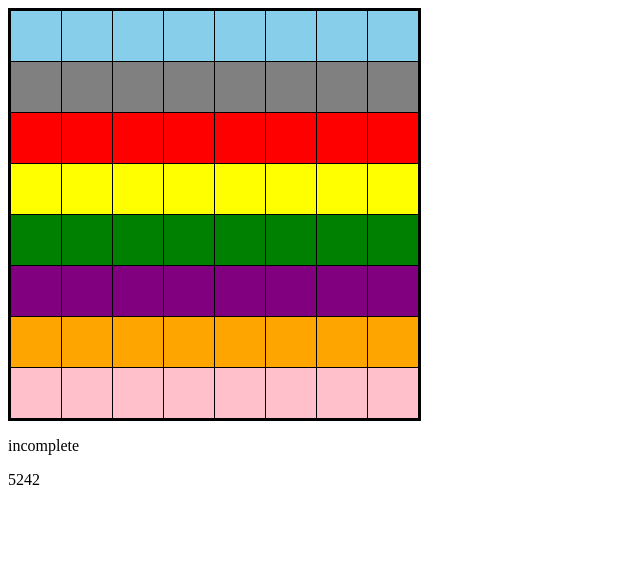
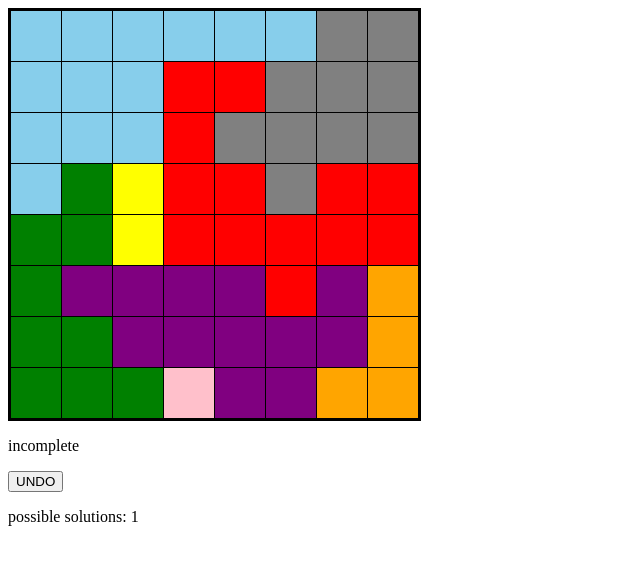
Before and after one commit to benWu26/queens, a React (Vite) app: page / in a window 1280 px wide. Shown: the top 564 px of the page, without its empty margins (0-640 px from the left). Built offline with nearby package versions, Linux system fonts and the light colour scheme.

Commit message:
added stack functionality for preparation for the undo button

```diff
--- a/src/Board.tsx
+++ b/src/Board.tsx
@@ -60,6 +60,12 @@ function Board(props: boardPropType) {
                 }
             </div>
             <p>{validateSolution(board) ? "complete" : "incomplete"}</p>
+
+            {/* The Undo button */}
+            {/* <button onClick={onUndo} disabled={!canUndo}>   */}
+            <button>
+                UNDO
+            </button>
         </>
     )
 }
--- a/src/BoardLogic.ts
+++ b/src/BoardLogic.ts
@@ -12,6 +12,23 @@ const playerStatusTransitions: Record<playerStatusType, playerStatusType> = {
     "star": "valid"
 }
 
+
+//create an array of tuples of [row, column, valid/invalid]
+interface event {//each event is a row, column, and validity
+    xCoord: number;
+    yCoord: number;
+    validity: string;
+}
+type eventgroup = event[];  //for when a group of events happen in dragging(at least one event is needed)
+
+
+type eventstack = eventgroup[]; //creates a stack of event groups
+
+let eventStack: eventstack = []; //craete an empty stack to keep track of all event groups. THIS WILL BE WHAT THE UNDO BUTTON LOOKS AT.
+
+
+
+
 /**
  * Given a board, and the coordinates of a cell that a player is clicking on, this function will
  * return a Set of all cells in the board that are either in the same row, column, or color group
@@ -21,7 +38,7 @@ const playerStatusTransitions: Record<playerStatusType, playerStatusType> = {
  * @param {boardType} board
  * @returns {Set<cellType>}
  */
-const getInvalidCells = (rowIndex: number, columnIndex: number, board: boardType) => {
+const getInvalidCells = (rowIndex: number, columnIndex: number, board: boardType) => { //dots coming from queens
     const invalidCells = new Set<cellType>();
     board.forEach((row, ridx) => {
         row.forEach((cell, cidx) => {
@@ -114,6 +131,7 @@ const invalidateCellOnDrag = (rowIndex: number, columnIndex: number, board: boar
     }
 }
 
+
 /**
  * Given a board, and the coordinates of a cell that a player is clicking on, this function will
  * update the board based on the rules of the game. If the cell is currently valid, it will be
@@ -125,12 +143,28 @@ const invalidateCellOnDrag = (rowIndex: number, columnIndex: number, board: boar
  * @param {number} columnIndex
  * @param {boardType} board
  */
-const updateBoard = (rowIndex: number, columnIndex: number, board: boardType) => {
+const updateBoard = (rowIndex: number, columnIndex: number, board: boardType) => { //UPDATE BOARD GETS CALLED WHEN CLICKED ONA A CELL
     const newBoard: boardType = clone(board);
     const clickedCell = newBoard[rowIndex][columnIndex];
     const currentStatus = clickedCell.playerStatus;
     const nextStatus = playerStatusTransitions[currentStatus];
     clickedCell.playerStatus = nextStatus;
+
+    const currentEvent: event = {//save the event as (x,y, currentStatus) because the previous thingy needs to be saved to be undoed
+        xCoord: rowIndex,
+        yCoord: columnIndex,
+        validity: currentStatus,
+    };
+
+    //initlizize a group(this case itll just be a single event tho)
+    let singleEvent:eventgroup = [];
+
+    //add to eventgroup as a single shit
+    singleEvent.push(currentEvent);
+
+    //add the new group to the overall array
+    eventStack.push(singleEvent);
+
 
     if (nextStatus === "invalid") { // transition from valid to invalid
         clickedCell.causes.push("human");
--- a/src/main.tsx
+++ b/src/main.tsx
@@ -10,6 +10,6 @@ const clone = rfdc();
 createRoot(document.getElementById('root')!).render(
   <StrictMode>
     <Board board={sampleBoard}></Board>
-    <p>{solvePuzzle(clone(sampleBoard)).length}</p>
+    <p>possible solutions: {solvePuzzle(clone(sampleBoard)).length}</p>
   </StrictMode>,
 )
--- a/src/sampleBoard.ts
+++ b/src/sampleBoard.ts
@@ -3,14 +3,14 @@ import { boardType, cellType } from "./types"
 // SAMPLE MAP + BOARD
 // maps out the color of each cell on the board
 const sampleColorMap = [
-    [0, 0, 0, 0, 0, 0, 0, 0],
-    [1, 1, 1, 1, 1, 1, 1, 1],
-    [2, 2, 2, 2, 2, 2, 2, 2],
-    [3, 3, 3, 3, 3, 3, 3, 3],
-    [4, 4, 4, 4, 4, 4, 4, 4],
-    [5, 5, 5, 5, 5, 5, 5, 5],
-    [6, 6, 6, 6, 6, 6, 6, 6],
-    [7, 7, 7, 7, 7, 7, 7, 7],
+    [0, 0, 0, 0, 0, 0, 1, 1],
+    [0, 0, 0, 2, 2, 1, 1, 1],
+    [0, 0, 0, 2, 1, 1, 1, 1],
+    [0, 4, 3, 2, 2, 1, 2, 2],
+    [4, 4, 3, 2, 2, 2, 2, 2],
+    [4, 5, 5, 5, 5, 2, 5, 6],
+    [4, 4, 5, 5, 5, 5, 5, 6],
+    [4, 4, 4, 7, 5, 5, 6, 6],
 ]
 
 // takes the color map and returns a 2D array of cells
```
